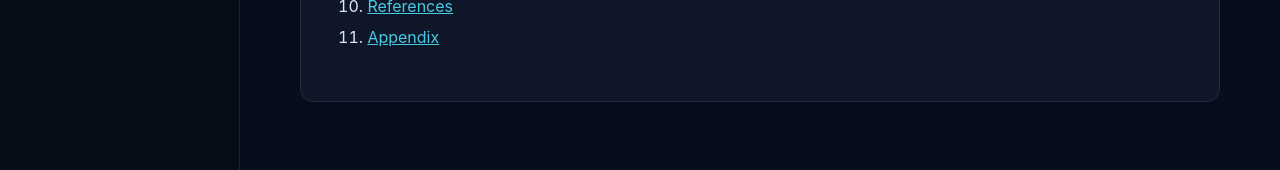
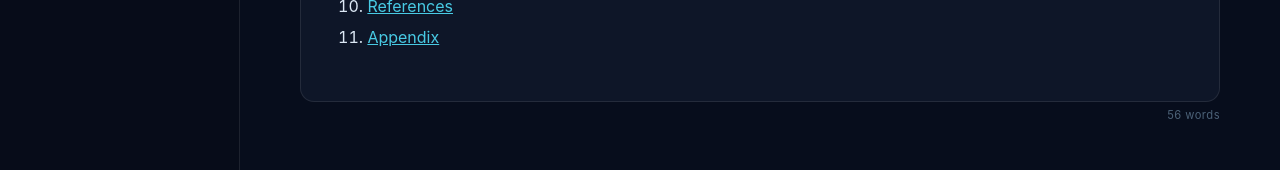
Before and after one commit to Bosung91/FSAE-High-Voltage-System-Design-and-Optimization-Final, a Jekyll site: the page built from README.md, in a window 1280 px wide and 1400 px high, scrolled down 1755 px. Shown: the part 1230-1400 px from the top of the window. Built offline with Jekyll 4.4.1, drawn with Linux system fonts in a browser that asks for light colours.

Commit message:
Added word count element

```diff
--- a/_layouts/default.html
+++ b/_layouts/default.html
@@ -64,6 +64,7 @@
     <div class="content-card">
       {{ content }}
     </div>
+    <p class="wc-bar" id="wcBar"></p>
   </main>
 
   <script src="{{ site.baseurl }}/assets/js/main.js"></script>
--- a/assets/css/style.css
+++ b/assets/css/style.css
@@ -442,6 +442,19 @@ body {
 }
 
 /* ============================================================
+   Word count bar
+   ============================================================ */
+.wc-bar {
+  max-width: 920px;
+  margin: 6px auto 0;
+  text-align: right;
+  font-size: 0.70rem;
+  color: var(--text-muted);
+  opacity: 0.6;
+  letter-spacing: 0.04em;
+}
+
+/* ============================================================
    Scrollbar
    ============================================================ */
 ::-webkit-scrollbar { width: 5px; }
--- a/assets/js/main.js
+++ b/assets/js/main.js
@@ -135,3 +135,15 @@ document.addEventListener('click', function (e) {
     if (box) box.classList.remove('open');
   }
 });
+
+/* ============================================================
+   Word count
+   ============================================================ */
+(function () {
+  var card = document.querySelector('.content-card');
+  var bar  = document.getElementById('wcBar');
+  if (!card || !bar) return;
+  var text  = card.innerText || card.textContent || '';
+  var count = text.trim().split(/\s+/).filter(function (w) { return w.length > 0; }).length;
+  bar.textContent = count.toLocaleString() + ' words';
+})();
```
